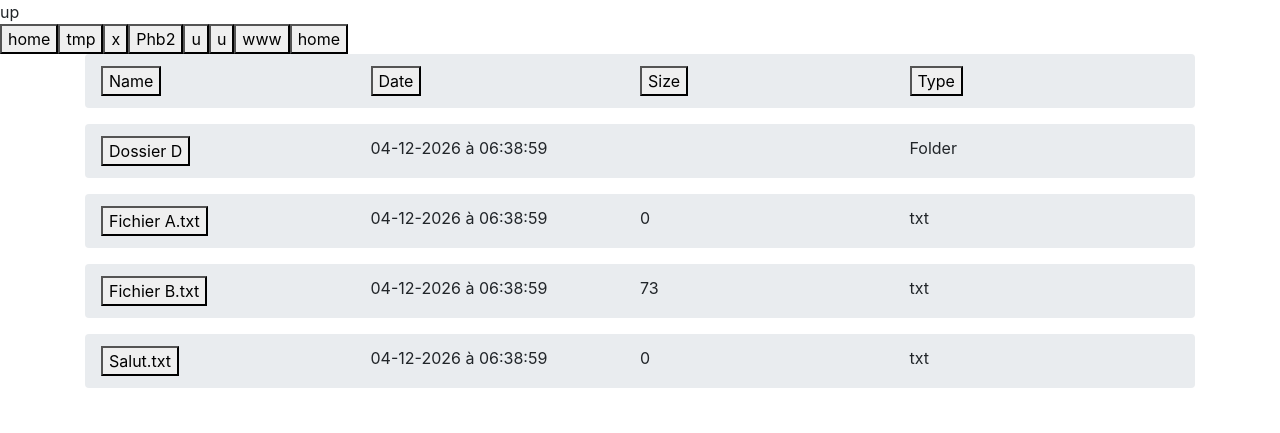
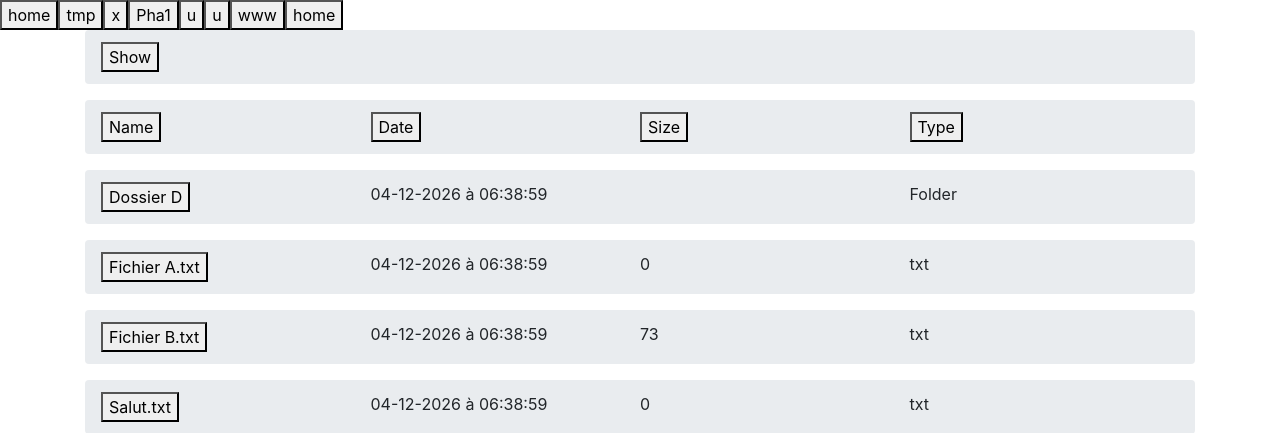
Before and after one commit to TuncayBasak25/tuto-files-explorer, a PHP site: page / in a window 1280 px wide. Shown: the top 433 px of the page. Run offline with PHP 8.4, Linux system fonts and the light colour scheme; some libraries are stand-ins or nearby versions.

Commit message:
show/hide

```diff
--- a/index.php
+++ b/index.php
@@ -24,12 +24,6 @@ else {
 }
 
 
-if (!isset($_POST["last_sort"])) {
-  $_POST["last_sort"] = "name";
-}
-
-
-
 if (!isset($_POST["sort_order"])) {
   $sort_order = "up";
 }
@@ -41,7 +35,18 @@ else {
     $sort_order = "up";
   }
 }
-echo $sort_order;
+
+if (!isset($_POST["show_hidden"])) {
+  $show_hidden = "show";
+}
+else {
+  if ($_POST["show_hidden"] === "show") {
+    $show_hidden = "hide";
+  }
+  else {
+    $show_hidden = "show";
+  }
+}
 
 chdir($cwd);
 
@@ -107,14 +112,13 @@ $is_home = false; /* la variable indique si on est arrivé à "home" ou pas*/
 echo "<form id='changecwd' method='POST'></form>";
 echo "<form id='sort' method='POST'>";
   echo "<input type='hidden' name='cwd' value='$cwd'>";
-  if ($sort_by === $_POST['last_sort']) {
   echo "<input type='hidden' name='sort_order' value='$sort_order'>";
-  }
-  else {
-    echo "<input type='hidden' name='sort_order' value='" . $_POST['sort_order'] . "'>";
-  }
-  echo "<input type='hidden' name='last_sort' value='$sort_by'>";
+echo "</form>";
 
+echo "<form id='sort' method='POST'>";
+  echo "<input type='hidden' name='cwd' value='$cwd'>";
+  echo "<input type='hidden' name='sort_order' value='$sort_order'>";
+  echo "<input type='hidden' name='sort' value='$sort_by'>";
 echo "</form>";
 
 echo "<div class='container row'>";
@@ -132,8 +136,17 @@ foreach ($breadcrumb as $name) {
   }
 }
 echo "</div>";
-
 echo "<div class='container'>";
+  echo "<div class='breadcrumb'>";
+    echo "<button type='submit' form='sort' name='show_hidden' value='$show_hidden'>";
+    if ($show_hidden === 'show') {
+      echo "Show";
+    }
+    else {
+      echo "Hide";
+    }
+    echo "</button>";
+  echo "</div>";
   echo "<div class='breadcrumb'>";
     echo "<div class='w-25'>";
       echo "<button type='submit' form='sort' name='sort' value='name'>";
@@ -157,6 +170,7 @@ echo "<div class='container'>";
     echo "</div>";
   echo "</div>";
 foreach ($sorted_contents as $name => $value) {
+  if (!($name[0] === "." && $show_hidden === 'show')) {
     echo "<div class='breadcrumb'>";
       echo "<div class='w-25'>";
           echo "<button type='submit' form='changecwd' name='cwd' value='" . $cwd . DIRECTORY_SEPARATOR . $name . "'>";
@@ -174,6 +188,7 @@ foreach ($sorted_contents as $name => $value) {
         echo "</div>";
     echo "</div>";
   }
+}
 echo "</div>";
 
 include "footer.php";
```
Lines whose indentation alone changed are shown as unchanged.
